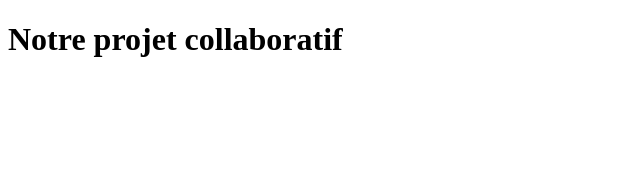
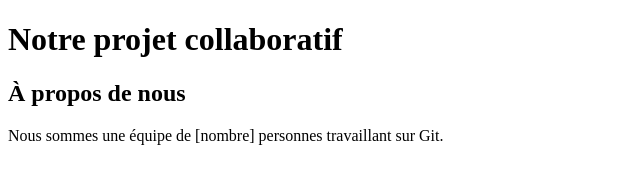
Before and after one commit to madridbg/projet-equipe-collaboration, a plain HTML site: page index.html in a window 1280 px wide. Shown: the whole page, without its empty margins (0-640 px from the left). Drawn offline with Linux system fonts and the light colour scheme.

Commit message:
Ajout de la section À propos

```diff
--- a/index.html
+++ b/index.html
@@ -9,6 +9,9 @@
     <h1>Notre projet collaboratif</h1>
 
     <!-- Section à compléter par les membres -->
-
+    <section id="apropos">
+        <h2>À propos de nous</h2>
+        <p>Nous sommes une équipe de [nombre] personnes travaillant sur Git.</p>
+    </section>
 </body>
 </html>
```
